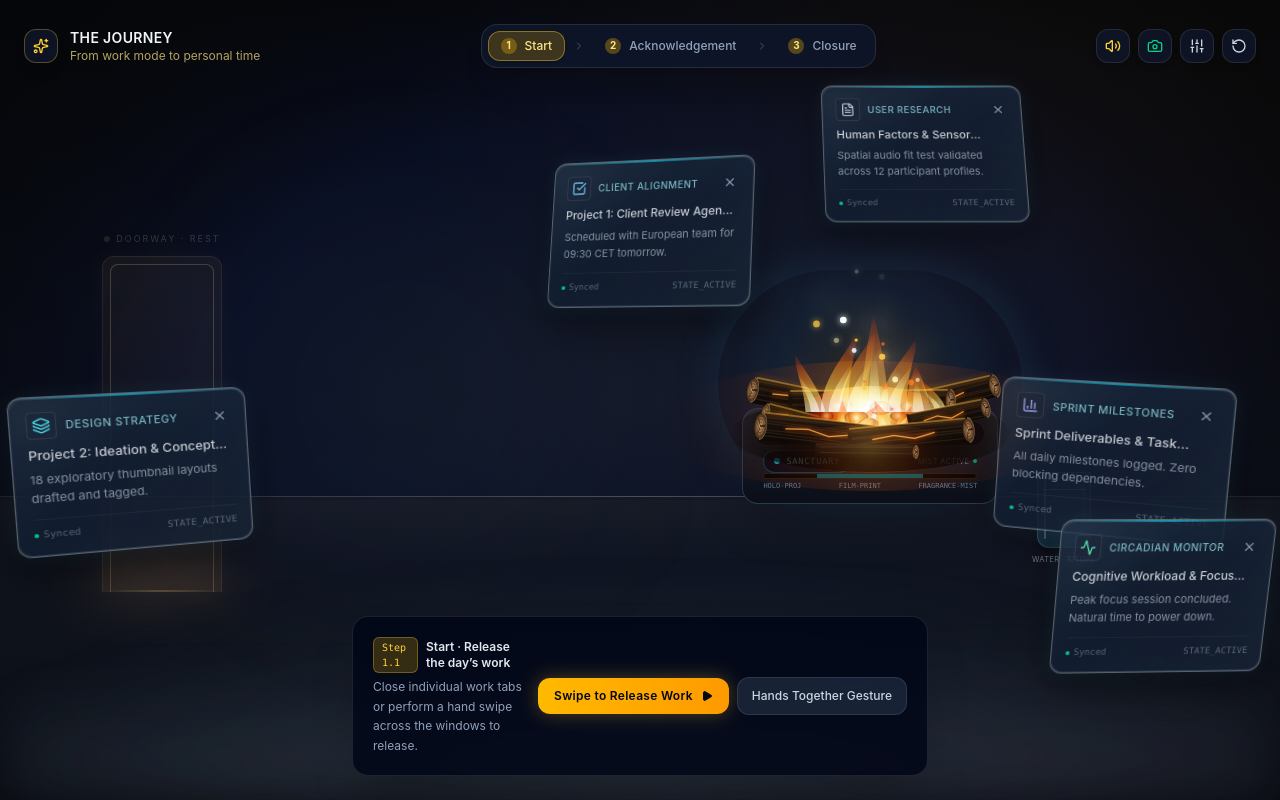
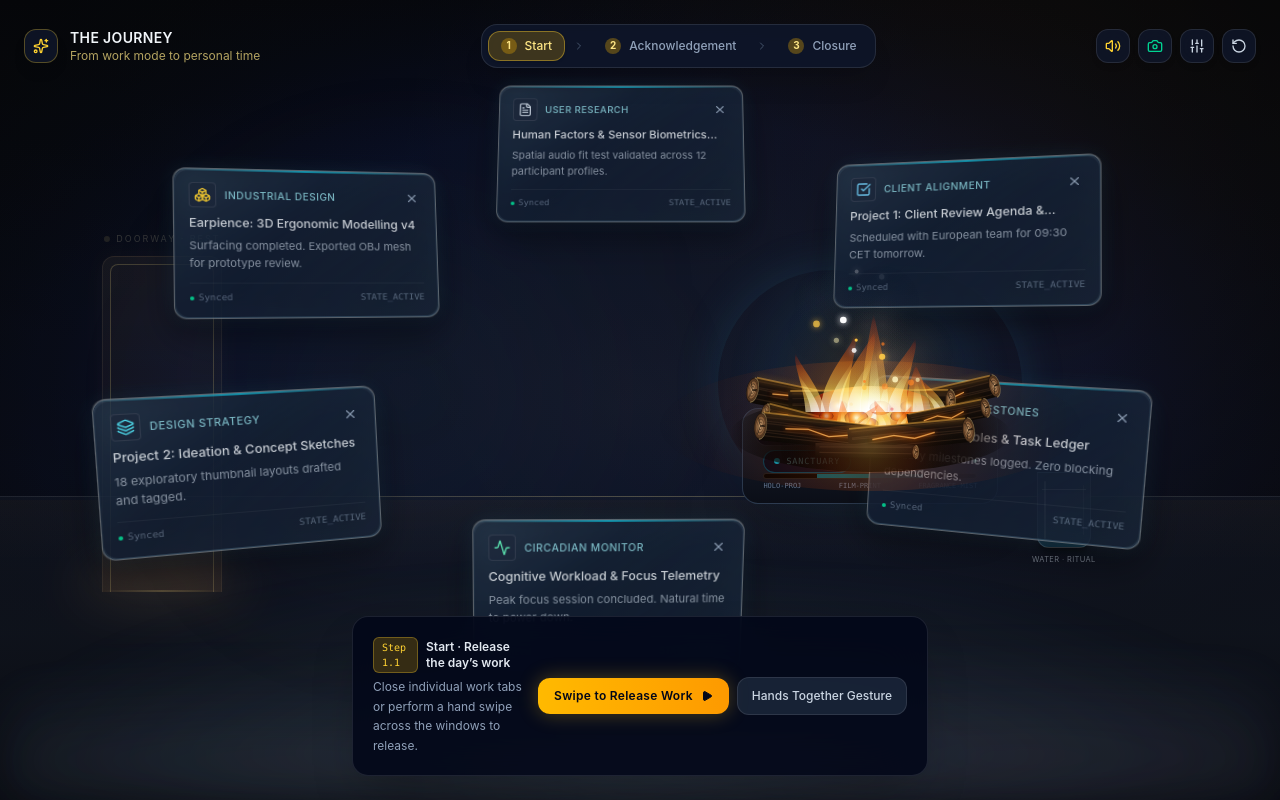
Before and after one commit to 1990hello/Sony-Japan-Joint-Design-Project_2026, a React (Vite) app: page / in a window 1280 px wide. Built offline with nearby package versions, Linux system fonts and the light colour scheme; no server answers.

Commit message:
Preserve absolute positioning of floating work windows

```diff
--- a/src/index.css
+++ b/src/index.css
@@ -72,7 +72,7 @@
 
 /* Spatial glass depth for the Stage 1 work windows. */
 .work-window-shell {
-  position: relative;
+  /* Keep the existing Tailwind absolute positioning on each tab wrapper. */
   isolation: isolate;
   transform-style: preserve-3d;
   backface-visibility: hidden;
```
